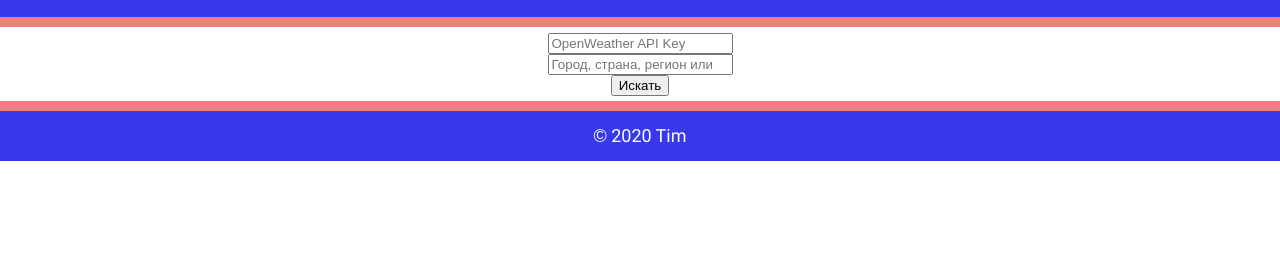
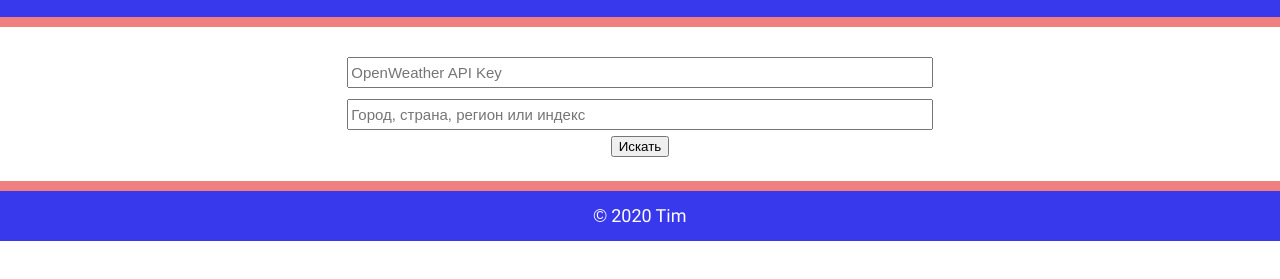
Before and after one commit to jasper7466/TestTask-3, a website built with webpack: page src/pages/index.html in a window 1280 px wide. Shown: the part 47-326 px from the top of the page. Built offline with nearby package versions, Linux system fonts and the light colour scheme.

Commit message:
Вёрстка. Немного стилизовал форму ввода.

```diff
--- /dev/null
+++ b/src/blocks/input/__field/input__field.css
@@ -0,0 +1,9 @@
+.input__field {
+    width: 100%;
+    margin: 1%;
+    font-family: Roboto Regular, sans-serif;
+    font-style: normal;
+    font-weight: 100;
+    font-size: 15px;
+    line-height: 25px;
+}
--- a/src/blocks/input/__form/input__form.css
+++ b/src/blocks/input/__form/input__form.css
@@ -3,9 +3,8 @@
     flex-direction: column;
     align-items: center;
     justify-content: center;
-    width: 100%;
-    box-sizing: border-box;
-    padding: 3%;
+    width: 50%;
+    min-width: 300px;
 }
 
 .input__form_disabled {
--- a/src/blocks/input/input.css
+++ b/src/blocks/input/input.css
@@ -1,5 +1,10 @@
 @import url(./__form/input__form.css);
+@import url(./__field/input__field.css);
 
 .input {
-
+    display: flex;
+    justify-content: center;
+    width: 100%;
+    min-width: 320px;
+    padding: 2%;
 }
--- a/src/blocks/weather/__banner/weather__banner.css
+++ b/src/blocks/weather/__banner/weather__banner.css
@@ -15,6 +15,7 @@
     font-weight: 700;
     font-size: 30px;
     line-height: 50px;
+    text-align: center;
 }
 
 .weather__banner_hidden {
--- a/src/blocks/weather/weather.css
+++ b/src/blocks/weather/weather.css
@@ -16,7 +16,7 @@
   display: flex;
   flex-direction: column;
   padding: 5%;
-  margin: 5%;
+  margin: 2%;
   max-width: 700px;
   width: fit-content;
   box-sizing: content-box;
--- a/src/pages/index.html
+++ b/src/pages/index.html
@@ -21,8 +21,8 @@
     <!-- - - - - - MAIN / INPUT - - - - - -->
     <section class="input">
       <form class="input__form">
-        <input class="input__token" type="text" placeholder="OpenWeather API Key" required>
-        <input class="input__city" type="search" placeholder="Город, страна, регион или индекс" minlength="2" maxlength="30" required>
+        <input class="input__field input__field_token" type="text" placeholder="OpenWeather API Key" required>
+        <input class="input__field input__field_city" type="text" placeholder="Город, страна, регион или индекс" minlength="2" maxlength="30" required>
         <input class="input__submit" type="submit" value="Искать">
       </form>
     </section>
--- a/src/scripts/index.js
+++ b/src/scripts/index.js
@@ -11,10 +11,10 @@ import { InputForm } from '../blocks/input/input.mjs';
 import { OpenWeather } from './modules/OpenWeather.mjs';
 
 // Получаем ссылки на необходимые узлы структуры документа
-const main = document.querySelector('.main');               // Блок main
-const form = document.querySelector('.input__form');        // Форма ввода
-const city = document.querySelector('.input__city');        // Поле "Город"
-const token = document.querySelector('.input__token');      // Поле "Ключ"
+const main = document.querySelector('.main');                   // Блок main
+const form = document.querySelector('.input__form');            // Форма ввода
+const city = document.querySelector('.input__field_city');      // Поле "Город"
+const token = document.querySelector('.input__field_token');    // Поле "Ключ"
 
 // Объявляем экземпляр класса Weather, в конструктор передаём желаемое расположение виджета
 const widget = new Weather(main);
@@ -27,7 +27,7 @@ const submitHandler = function(event) {
     event.preventDefault();                 // Отключаем поведение по умолчанию
     input.lock();                           // Блокируем форму ввожа
     widget.bannerAwait();                   // На виджете показываем прелоудер
-    weather.updateKey(token.value);              // Применяем введённый ключ
+    weather.updateKey(token.value);         // Применяем введённый ключ
     console.log(weather.key);
     weather.getWeather(city.value)          // Читаем город из формы и инициируем запрос
         .then((data) => {
```
